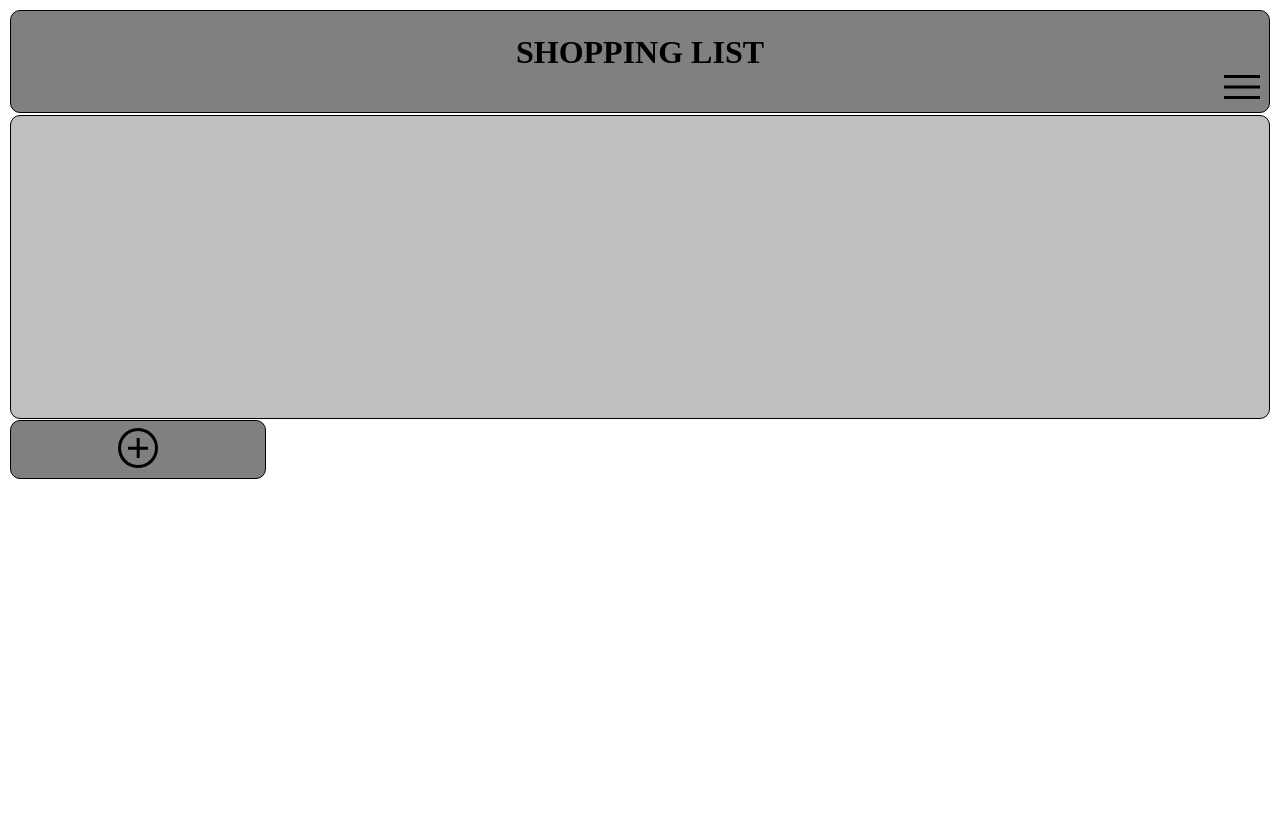
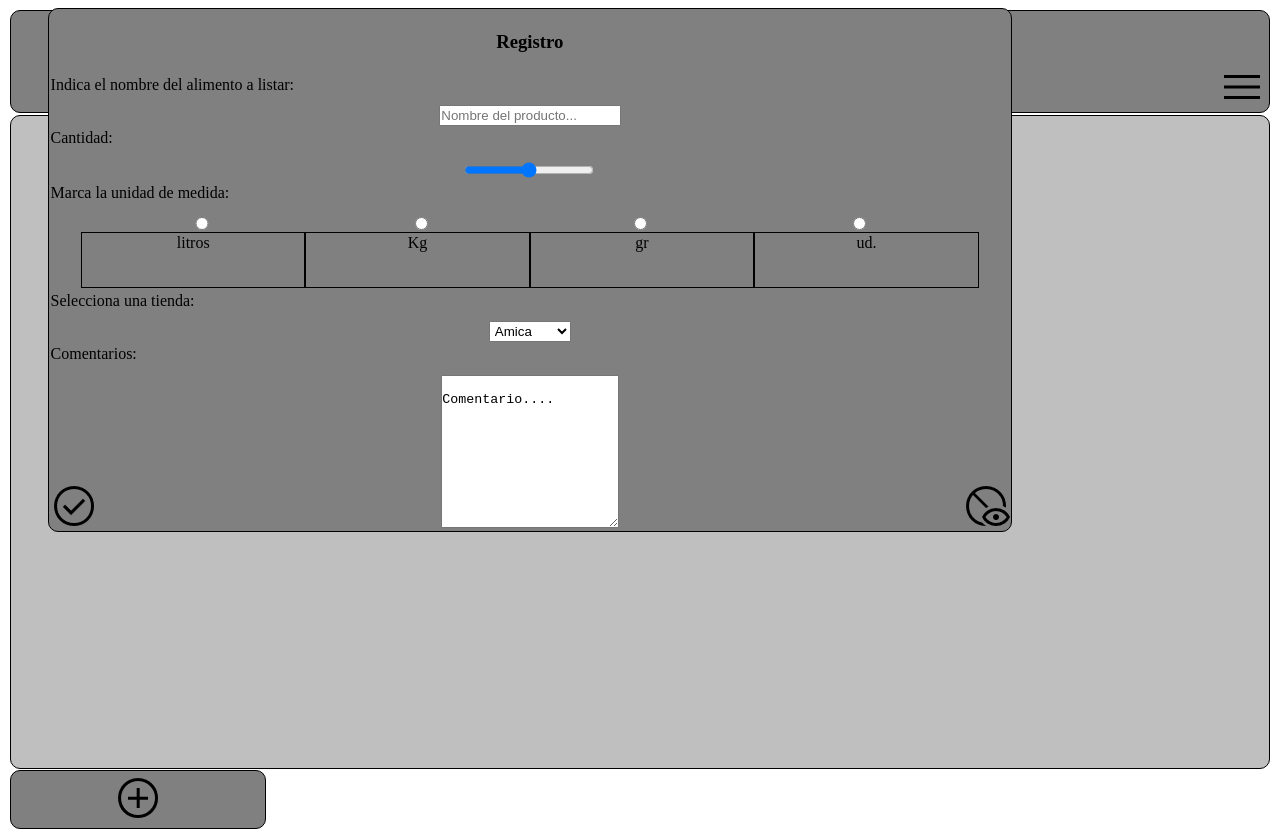
Before and after one commit to DnAlfredo/APP_compras, a plain HTML site: page index.html in a window 1280 px wide. Before the commit the page ends 800 px from the top, so only its background shows below. Drawn offline with Linux system fonts and the light colour scheme.

Commit message:
guardado de toda la mañana

```diff
--- a/appcompra.css
+++ b/appcompra.css
@@ -2,6 +2,13 @@
     animation-name: animelogo;
     animation-duration: 1s;
     padding: 0.05rem;
+}
+
+:root {
+    /*piniendo dos quiones y el nombre que quieras se pueden definir los colores de una web en una sola etiqueta,siendo más fácil para cambiar
+    toda la paleta de colores en un futuro,OOOOJJJJOOOO mirar como hay que indicar el color en la etiqueta del elemento*/
+    --primario: gray;
+    --secundario: rgba(128, 128, 128, 0.5);
 }
 
 .barramenu {
@@ -32,8 +39,10 @@
 
 .listado {
     display: flex;
-    height: 300px;
-    background-color: rgba(128, 128, 128, 0.5);
+    height: 650px;
+    /*poniendo lo de var con parentesis le indicamos que vamos a usar un color predeterminado,entre parentesis se pone el nombre definido
+    en la etiqueta principal*/
+    background-color: var(--secundario);
     border: 1px solid black;
     justify-content: center;
     align-items: center;
@@ -44,7 +53,7 @@
     display: flex;
     height: 10%;
     width: 20%;
-    background-color: gray;
+    background-color: var(--primario);
     border: 1px solid black;
     justify-content: center;
     align-content: center;
@@ -143,15 +152,41 @@
     width: 75%;
     height: 65%;
     top: 1%;
-    display: none;
+    display: flex;
+    flex-wrap: wrap;
     left: 3rem;
+    justify-content: center;
+   align-items: center;
     border: 1px solid black;
     border-radius: 10px;
-    background-color: gray;
+    background-color: var(--primario);
 }
 
+#formprod label {
+    width: 100%;
+    height: 5%;
+
+}
+#formprod h3{
+    text-align: center;
+}
+
+#formprod input[type='radio'] {
+    width: 22%;
+
+
+}
+
+#formprod label[class="labelradio"] {
+    width: 23%;
+    height: 10%;
+    justify-content: space-around;
+    text-align: center;
+    border: 1px solid black;
+}
+
+
 #botoncheck {
-
     position: absolute;
     width: 3rem;
     height: 3rem;
--- a/index.html
+++ b/index.html
@@ -1,5 +1,6 @@
 <!DOCTYPE html>
 <html lang="es">
+
 <head>
     <meta charset="UTF-8">
     <meta http-equiv="X-UA-Compatible" content="IE=edge">
@@ -7,31 +8,69 @@
     <link rel="icon" type="image/x-icon" href="./multimedia/imgabs3.webp">
     <link rel="stylesheet" href="./appcompra.css">
     <script src="./shoppingjs.js"></script>
+
     <title>ShoppingList</title>
 </head>
+
 <body>
     <header>
-      <div class="barramenu">
-        <h1 class="titulo">SHOPPING LIST</h1><br>
-        <div class="botonmenu"><img src="./multimedia/menu_FILL0_wght400_GRAD0_opsz48.png" alt=""class="pngmenu"></div>
-      </div>
+        <div class="barramenu">
+            <h1 class="titulo">SHOPPING LIST</h1><br>
+            <div class="botonmenu"><img src="./multimedia/menu_FILL0_wght400_GRAD0_opsz48.png" alt="" class="pngmenu">
+            </div>
+        </div>
     </header>
     <main>
         <div class="listado">
+
 
         </div>
 
     </main>
     <footer>
         <div class="introducir">
-            <div class="botonmas"><img src="./multimedia/add_circle_FILL0_wght400_GRAD0_opsz48.png" alt=""onclick="muestraForm()" ></div>
+            <div class="botonmas"><img src="./multimedia/add_circle_FILL0_wght400_GRAD0_opsz48.png" alt=""
+                    onclick="muestraForm()"></div>
 
         </div>
         <div id="formprod">
-               <img src="./multimedia/check_circle_FILL0_wght400_GRAD0_opsz48.png" alt="" id="botoncheck">
-               <img src="./multimedia/disabled_visible_FILL0_wght400_GRAD0_opsz48.png" alt=""id="botonvisible"onclick=cierraForm()>
+            <h3>Registro</h3>
+            <label for="producto">Indica el nombre del alimento a listar:</label>
+            <input type="text" name="producto" placeholder="Nombre del producto...">
+            <label for="cantidad">Cantidad:</label>
+            <input type="range" min="0" max="50" id="cantidad" oninput="muestraCantidad('cantidad','mostrador')">
+            <span id="mostrador"></span>
 
-            </div>
+            <label for="unidades">Marca la unidad de medida:</label>
+            <input type="radio" id="litros" name="unidades" value="litros">
+            <input type="radio" id="kg" name="unidades" value="kg">
+            <input type="radio" id="gr" name="unidades" value="gr">
+            <input type="radio" id="ud" name="unidades" value="ud">
+            <label for="litros" class="labelradio">litros</label>
+            <label for="kg" class="labelradio">Kg</label>
+            <label for="gr" class="labelradio">gr</label>
+            <label for="ud" class="labelradio">ud.</label>
+            <label for="tienda">Selecciona una tienda:</label>
+            <select id="tienda" name="tienda">
+                <option value="amica">Amica</option>
+                <option value="espar">Espar</option>
+                <option value="continente">Contiente</option>
+                <option value="simago">Simago</option>
+            </select>
+            <label for="comentarios">Comentarios:</label>
+            <textarea name="comentarios" rows="10" cols="20">
+               Comentario....
+                </textarea>
+
+
+
+
+            <img src="./multimedia/check_circle_FILL0_wght400_GRAD0_opsz48.png" alt="" id="botoncheck">
+            <img src="./multimedia/disabled_visible_FILL0_wght400_GRAD0_opsz48.png" alt="" id="botonvisible"
+                onclick=cierraForm()>
+
+        </div>
     </footer>
 </body>
+
 </html>
--- a/shoppingjs.js
+++ b/shoppingjs.js
@@ -7,3 +7,16 @@ function cierraForm() {
     let divgost=document.getElementById('formprod')
     divgost.style.display="none"
 }
+/*
+function muestraCantidad() {
+    let cantidad = document.getElementById("cantidad").value;
+  document.getElementById("mostrador").innerHTML = cantidad;
+
+}
+*/
+/*poniendo entre parentesis esos valores estamos indicando al programador que reutilice la funcion que necesitamos dos id para que la
+funcion reaccione,despues en la funcion hemos puesto nuestras id donde tienen que interactuar los alores dados por el programador  */
+function muestraCantidad(idleer,idmostrar){
+    let cantidad = document.getElementById(idleer).value;
+    document.getElementById(idmostrar).innerHTML = cantidad;
+}
```
